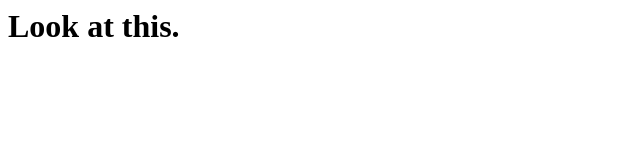
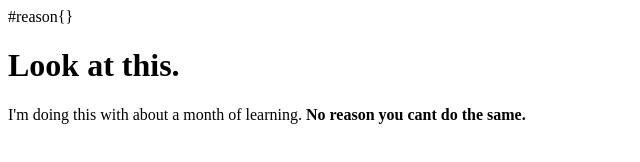
Before and after one commit to TheWattSon/GetStarted.github.io, a plain HTML site: page index.html in a window 1280 px wide. Shown: the whole page, without its empty margins (0-640 px from the left). Drawn offline with Linux system fonts and the light colour scheme.

Commit message:
Update index.html

```diff
--- a/index.html
+++ b/index.html
@@ -5,5 +5,8 @@
       <title> Have you used the app?</title>
   </head>
   <body>
+    #reason{}
     <h1> Look at this.</h1>
-   <p>
+   <p id=reason>
+     I'm doing this with about a month of learning. <strong>No reason you cant do the same.</strong>
+   </p>
```
